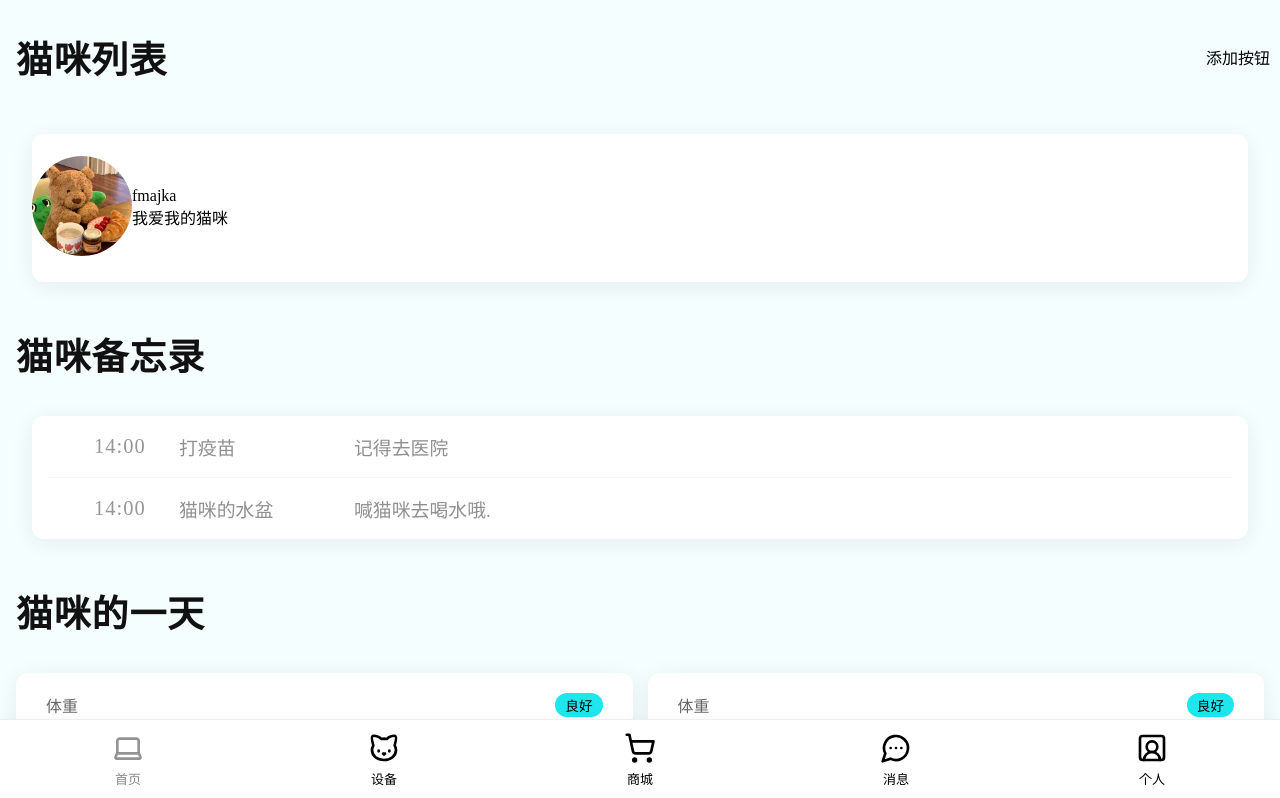
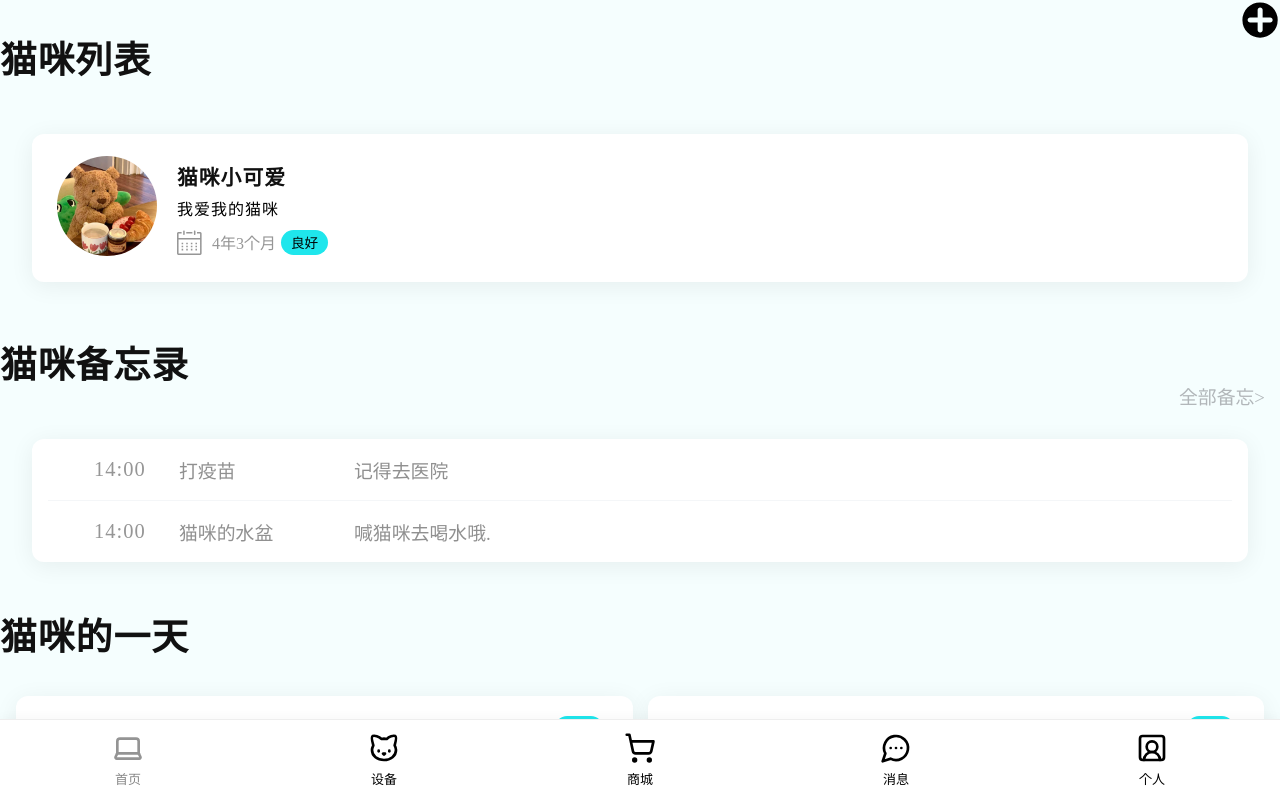
Before and after one commit to Jerry-Guo1020/cat_web, a Vue app: page /device/1/1 in a window 1280 px wide. Shown: the top 798 px of the page. Built offline with nearby package versions, Linux system fonts and the light colour scheme.

Commit message:
feat：更新了主页的内容，优化了一下布局结构

```diff
--- a/src/views/home/home.vue
+++ b/src/views/home/home.vue
@@ -2,7 +2,9 @@
     <div class="container">
         <div class="top">
             <div class="title">猫咪列表</div>
-            <div class="btn_add">添加按钮</div>
+            <div class="btn_add">
+                <img src="/assets/SVG/home/加.svg" class="addicon" />
+            </div>
         </div>
 
         <div class="cat-info">
@@ -12,11 +14,19 @@
             <div class="cat-info-content">
                 <div class="cat-name">{{ userInfo.catname }}</div>
                 <div class="user">{{ userInfo.username }}</div>
+                <div class="cat-old">
+                    <img :src="userInfo.calendar" class="calendar-logo" />
+                    <div class="date">{{ userInfo.catold }}</div>
+                    <div class="cat-status">{{ userInfo.catstatus }}</div>
+                </div>
             </div>
         </div>
 
         <div class="memo">
+            <div class="memo-top">
                 <div class="title">猫咪备忘录</div>
+                <div class="all-memo" @click="toAllMemo">全部备忘></div>
+            </div>
             <div class="meno-card">
                 <div v-for="(item, idx) in notion" :key="idx" class="msg-row">
                     <div class="msg-time">{{ item.time }}</div>
@@ -59,8 +69,11 @@ const notion = [
 
 const userInfo = ref({
     username: '我爱我的猫咪',
-    catname:'fmajka',
-    avatar: '/assets/SVG/personal/avator.jpg'
+    catname: '猫咪小可爱',
+    avatar: '/assets/SVG/personal/avator.jpg',
+    catold: "4年3个月",
+    catstatus: "良好",
+    calendar: '/assets/SVG/home/日历.svg'
 })
 
 </script>
@@ -88,8 +101,27 @@ const userInfo = ref({
     font-size: 2.3rem;
     font-weight: bold;
     color: #111;
-    margin: 30px 0 35px 16px;
+    margin: 30px 0 35px 0;
     letter-spacing: 1px;
+}
+
+.all-memo {
+    font-size: 1.18rem;
+    color: #b1b6b9;
+    font-weight: 500;
+    cursor: pointer;
+    transition: color 0.18s;
+    user-select: none;
+    /* 右侧字更浅更细一点 */
+    display: flex;
+    align-items: center;
+    margin-right: 15px;
+    margin-bottom: 15px;
+}
+
+.all-memo:hover {
+    color: #888;
+    /* 悬停时更深一点 */
 }
 
 .avatar {
@@ -99,8 +131,6 @@ const userInfo = ref({
     display: flex;
     align-items: center;
     justify-content: center;
-    margin-left: 10px;
-
 
 }
 
@@ -109,13 +139,34 @@ const userInfo = ref({
     height: 100px;
     border-radius: 50%;
     object-fit: cover;
+    margin-left: 25px;
 }
 
+.calendar-logo {
+    width: 25px;
+    height: 25px;
+    margin-right: 10px;
+}
+
+.date {
+    color: #969696;
+    margin-right: 5px;
+}
 
 .btn_add {
     display: flex;
+    align-items: center;
     justify-content: center;
-    margin: 45px 10px 0 10px;
+    width: 40px;
+    /* 固定按钮大小 */
+    height: 40px;
+    margin: 0;
+}
+
+.addicon {
+    width: 100%;
+    height: 100%;
+    object-fit: contain;
 }
 
 .cat-info {
@@ -131,9 +182,52 @@ const userInfo = ref({
     align-items: center;
 }
 
+.cat-info-content {
+    margin: 20px;
+}
+
+.cat-name {
+    font-size: 1.3rem;
+    font-weight: bold;
+    color: #111;
+    /* margin: 30px 0 35px 16px; */
+    letter-spacing: 1px;
+}
+
+.user {
+    letter-spacing: 1px;
+    margin-top: 5px;
+    margin-bottom: 5px;
+}
+
+.cat-old {
+    display: flex;
+    margin-top: 10px;
+}
+
+.cat-status {
+    background-color: #1fe6ec;
+    border-radius: 25px;
+    padding: 2px 10px;
+    font-size: 0.85rem;
+    text-align: center;
+    color: #000;
+    margin-right: 10px;
+}
+
 .memo {
     width: 100%;
+    margin-top: 8px;
 }
+
+.memo-top {
+    display: flex;
+    justify-content: space-between;
+    align-items: flex-end;
+    margin-bottom: 6px;
+}
+
+
 
 .meno-card {
     background: #fff;
@@ -249,6 +343,13 @@ const userInfo = ref({
         width: 49px;
         font-size: 0.93rem;
     }
+    .memo-title {
+        font-size: 1.25rem;
+    }
+
+    .all-memo {
+        font-size: 1rem;
+    }
 }
 
 @media (max-width: 300px) {
```
Also changed, not shown: public/assets/SVG/home/加.svg (added), public/assets/SVG/home/日历.svg (added). Lines whose indentation alone changed are shown as unchanged.
